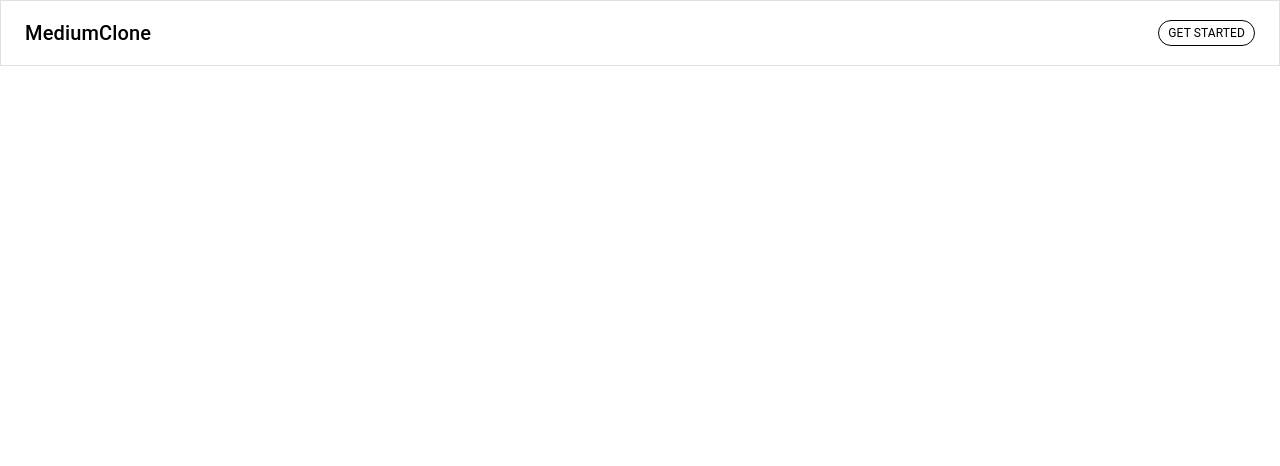
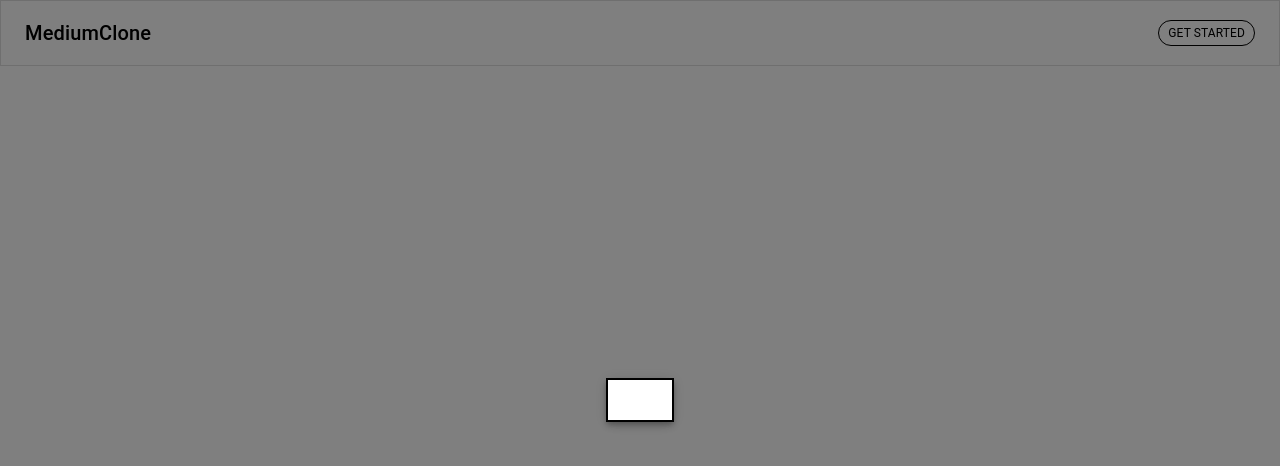
Before and after one commit to vikizax/medium-clone, a React (Create React App) app in the folder client/: page /signup in a window 1280 px wide. Both pictures are taken after a click on the button "GET STARTED". Shown: the top 466 px of the page. Built offline with nearby package versions, Linux system fonts and the light colour scheme.

Commit message:
added sign-in/up modal container

```diff
--- a/client/src/App.jsx
+++ b/client/src/App.jsx
@@ -1,18 +1,27 @@
 import React from 'react';
 import { Switch, Route, Redirect } from 'react-router-dom';
+import { useRecoilValue } from 'recoil';
 
 import Header from './components/header/header.component';
 import CreateArticlePage from './pages/create-article-page/create-article.page';
 import HomePage from './pages/home-page/home.page';
-
+// import SignUp from './components/sign-up/sign-up.component';
+// import SignIn from './components/sign-in/sign-in.component';
+import SignInSignUpModal, { modalAtom } from './components/sign-in-sign-up-modal/sign-in-sign-up-modal.component'
 const App = () => {
+  const modalView = useRecoilValue(modalAtom)
   return (
     <div>
       <Header />
       <Switch>
         <Route exact path='/' component={HomePage} />
         <Route path='/create' component={CreateArticlePage} />
+        {/* <Route path='/signup' component={SignUp} />
+        <Route path='/signin' component={SignIn} /> */}
       </Switch>
+      {
+        modalView.view ? <SignInSignUpModal /> : ''
+      }
     </div>
   );
 }
--- a/client/src/components/header/header.component.jsx
+++ b/client/src/components/header/header.component.jsx
@@ -1,9 +1,13 @@
 import React from 'react';
+import { useSetRecoilState } from 'recoil';
+
 import { makeStyles } from '@material-ui/core';
 import AppBar from '@material-ui/core/AppBar';
 import Toolbar from '@material-ui/core/Toolbar';
 import Button from '@material-ui/core/Button';
 import Typography from '@material-ui/core/Typography';
+
+import { modalAtom } from '../sign-in-sign-up-modal/sign-in-sign-up-modal.component'
 
 const useStyles = makeStyles((theme) => ({
     grow: {
@@ -19,7 +23,7 @@ const useStyles = makeStyles((theme) => ({
 
 const Header = () => {
     const classes = useStyles();
-
+    const setModalView = useSetRecoilState(modalAtom);
     return (
 
         <AppBar
@@ -43,11 +47,11 @@ const Header = () => {
                     variant='outlined'
                     color='inherit'
                     className={classes.button}
-                    onClick={() => { }}
+                    onClick={() => setModalView(current => ({ ...current, view: !current.view }))}
                 >
                     <Typography className={classes.buttonText}>
                         Get Started
-                        </Typography>
+                    </Typography>
                 </Button>
 
             </Toolbar>
--- /dev/null
+++ b/client/src/components/sign-in-sign-up-modal/sign-in-sign-up-modal.component.jsx
@@ -0,0 +1,69 @@
+import React from 'react';
+import { atom, useSetRecoilState } from 'recoil';
+import { makeStyles } from '@material-ui/core/styles';
+import Modal from '@material-ui/core/Modal';
+import Backdrop from '@material-ui/core/Backdrop';
+import Fade from '@material-ui/core/Fade';
+import SignIn from '../sign-in/sign-in.component';
+import SignUp from '../sign-up/sign-up.component';
+
+export const modalAtom = atom({
+    key: 'modal',
+    default: {
+        view: false,
+        option: ''
+    }
+});
+
+// export const selectModelView =
+
+const useStyles = makeStyles((theme) => ({
+    modal: {
+        display: 'flex',
+        alignItems: 'center',
+        justifyContent: 'center',
+    },
+    paper: {
+        backgroundColor: theme.palette.background.paper,
+        border: '2px solid #000',
+        boxShadow: theme.shadows[5],
+        padding: theme.spacing(2, 4, 3),
+    },
+}));
+
+const SignInSignUpModal = ({ option }) => {
+    const classes = useStyles();
+    const setModalView = useSetRecoilState(modalAtom);
+    const handleOpen = () => {
+        // setOpen(true);
+    };
+
+    const handleClose = () => {
+        setModalView((current) => ({ ...current, view: false }));
+    };
+
+    return (
+        <div>
+            <Modal
+                aria-labelledby="transition-modal-title"
+                aria-describedby="transition-modal-description"
+                className={classes.modal}
+                open={handleOpen}
+                onClose={handleClose}
+                closeAfterTransition
+                BackdropComponent={Backdrop}
+                BackdropProps={{
+                    timeout: 500,
+                }}
+            >
+                <Fade in={handleOpen}>
+                    <div className={classes.paper}>
+
+                    </div>
+                </Fade>
+            </Modal>
+        </div>
+    );
+}
+
+export default SignInSignUpModal;
--- a/client/src/components/sign-in/sign-in.component.jsx
+++ b/client/src/components/sign-in/sign-in.component.jsx
@@ -0,0 +1,48 @@
+import React from 'react';
+import TextField from '@material-ui/core/TextField';
+import Button from '@material-ui/core/Button';
+import { makeStyles } from '@material-ui/core'
+
+const useStyles = makeStyles({
+    field: {
+        marginTop: 20,
+        marginBottom: 20,
+        display: 'block'
+    }
+})
+
+const SignUp = () => {
+    const classes = useStyles();
+    const handleSubmit = e => e.preventDefault();
+
+    return (
+
+        <form onSubmit={handleSubmit}>
+            <TextField
+                className={classes.field}
+                onChange={(e) => console.log(e.target.value)}
+                label="Email"
+                variant="outlined"
+                type='email'
+                required
+            />
+            <TextField
+                className={classes.field}
+                onChange={(e) => console.log(e.target.value)}
+                label="Password"
+                type='password'
+                variant="outlined"
+                required
+            />
+
+
+            <Button type='submit' variant='outlined' color='primary'>
+                Sign-In
+            </Button>
+
+        </form>
+
+    );
+}
+
+export default SignUp;
--- a/client/src/components/sign-up/sign-up.component.jsx
+++ b/client/src/components/sign-up/sign-up.component.jsx
@@ -1,9 +1,68 @@
 import React from 'react';
+import TextField from '@material-ui/core/TextField';
+import Button from '@material-ui/core/Button';
+import { makeStyles } from '@material-ui/core'
 
-import Input from '@material-ui/core/Input';
+const useStyles = makeStyles({
+    field: {
+        marginTop: 20,
+        marginBottom: 20,
+        display: 'block'
+    }
+})
 
 const SignUp = () => {
-    return (<div>Signup</div>);
+    const classes = useStyles();
+    const handleSubmit = e => e.preventDefault();
+
+    return (
+
+        <form onSubmit={handleSubmit}>
+            <TextField
+                className={classes.field}
+                onChange={(e) => console.log(e.target.value)}
+                label="First Name"
+                variant="outlined"
+                required
+            />
+            <TextField
+                className={classes.field}
+                onChange={(e) => console.log(e.target.value)}
+                label="Last Name"
+                variant="outlined"
+            />
+            <TextField
+                className={classes.field}
+                onChange={(e) => console.log(e.target.value)}
+                label="Email"
+                variant="outlined"
+                type='email'
+                required
+            />
+            <TextField
+                className={classes.field}
+                onChange={(e) => console.log(e.target.value)}
+                label="Password"
+                type='password'
+                variant="outlined"
+                required
+            />
+            <TextField
+                className={classes.field}
+                onChange={(e) => console.log(e.target.value)}
+                label="Confirm Password"
+                variant="outlined"
+                type='password'
+                required
+            />
+
+            <Button type='submit' variant='outlined' color='primary'>
+                Sign-UP
+                </Button>
+
+        </form>
+
+    );
 }
 
-export default Signup;
+export default SignUp;
--- a/client/src/index.js
+++ b/client/src/index.js
@@ -1,14 +1,17 @@
 import React from 'react';
 import ReactDOM from 'react-dom';
 import { BrowserRouter } from 'react-router-dom';
+import { RecoilRoot } from 'recoil';
 import './index.css';
 import App from './App';
 
 ReactDOM.render(
   <React.StrictMode>
-    <BrowserRouter>
-      <App />
-    </BrowserRouter>
+    <RecoilRoot>
+      <BrowserRouter>
+        <App />
+      </BrowserRouter>
+    </RecoilRoot>
   </React.StrictMode>,
   document.getElementById('root')
 );
--- a/client/src/pages/create-article-page/create-article.page.jsx
+++ b/client/src/pages/create-article-page/create-article.page.jsx
@@ -31,7 +31,6 @@ const CreateArticlePage = () => {
         //
     }
 
-    console.log(editorContent)
 
     return (
         <Box p={4}>
```
Also changed, not shown: client/src/components/get-started/get-started.component.jsx (deleted, +0 -7 lines).
